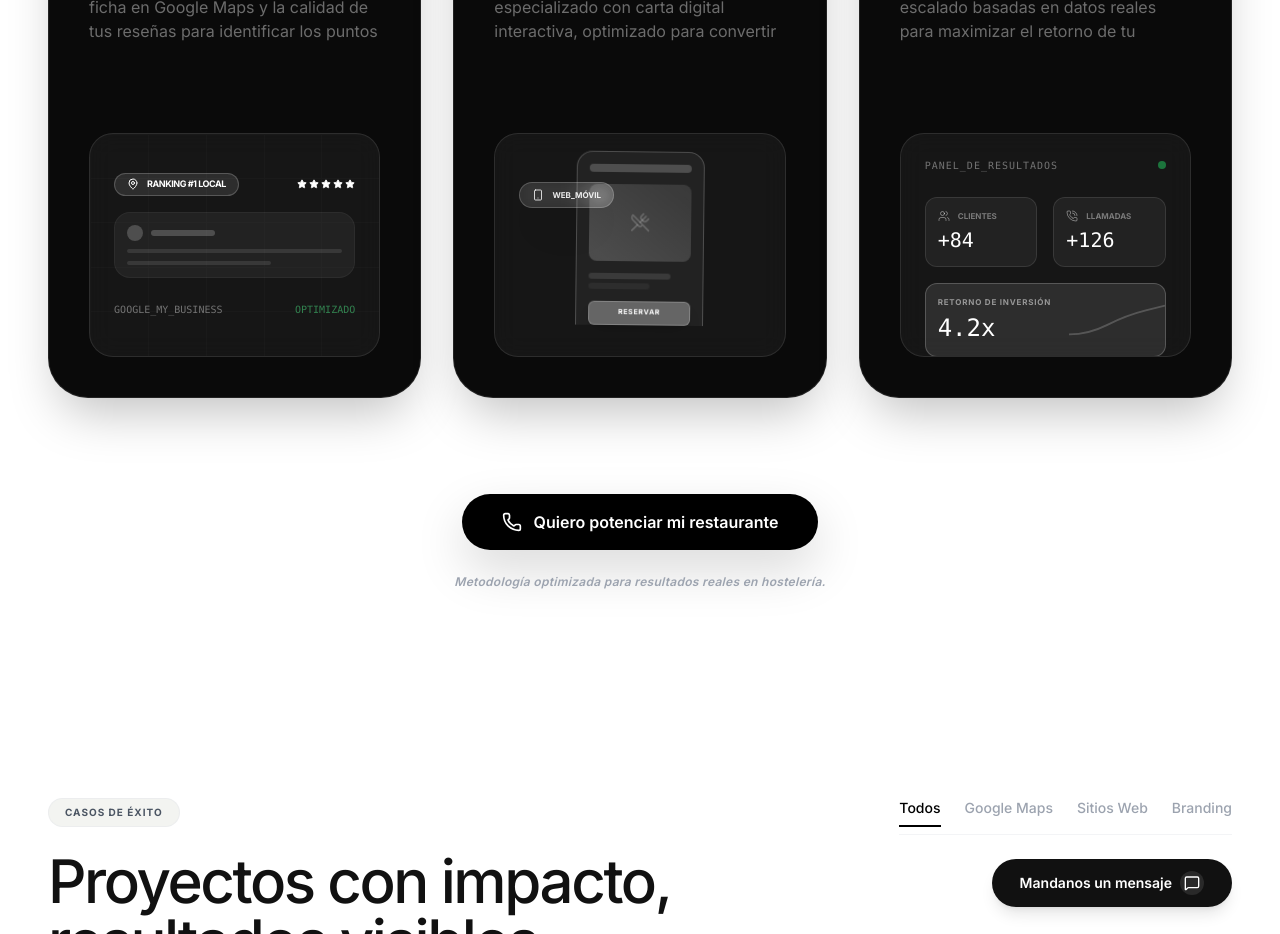
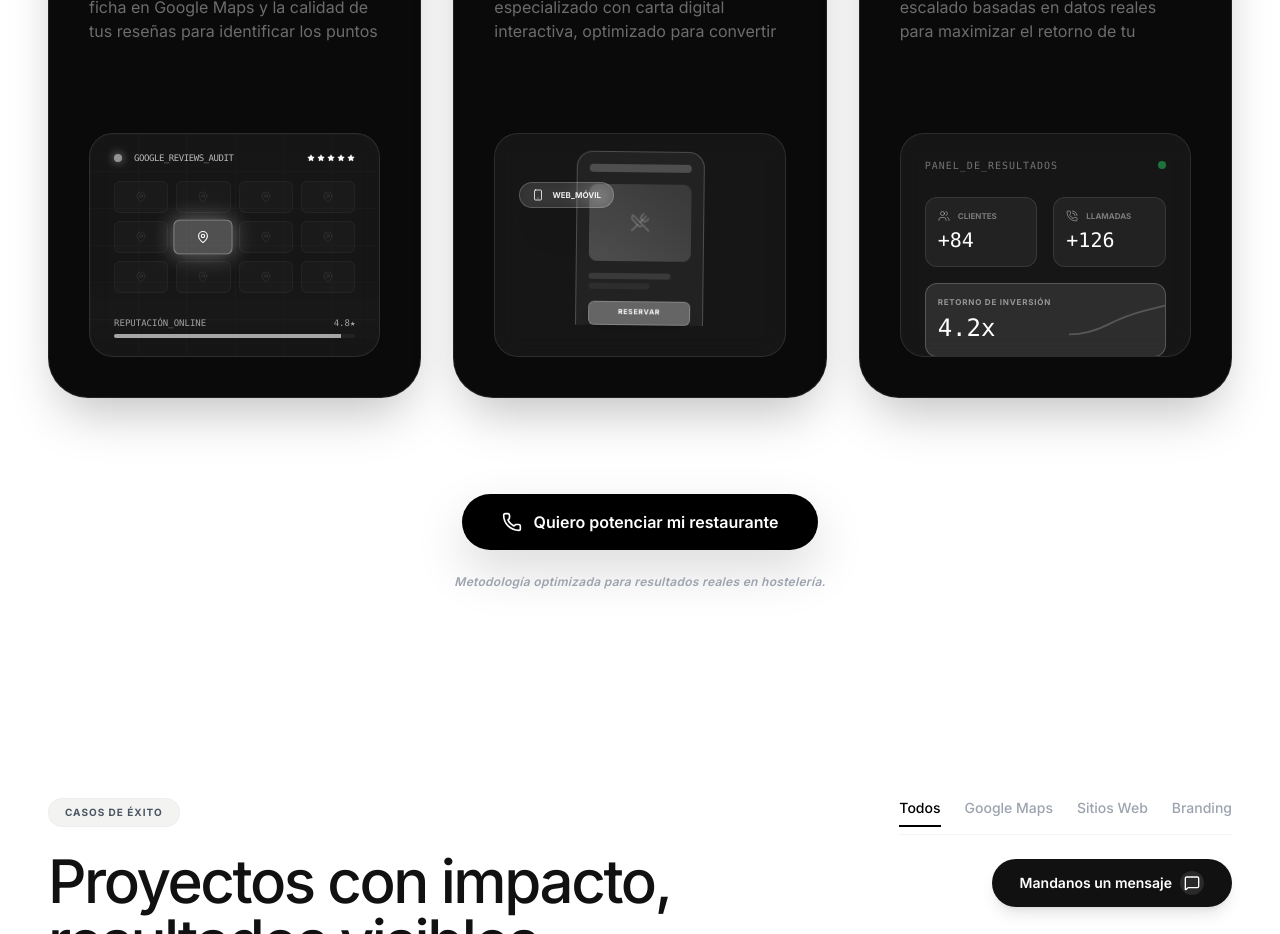
Before and after one commit to motionsmanagement/Motions, a React (Vite) app: page / in a window 1280 px wide. Shown: the part 2420-3354 px from the top of the page. Built offline with nearby package versions, Linux system fonts and the light colour scheme.

Commit message:
design: restore technical scanner to first card with google reviews focus

```diff
--- a/components/HowItWorks.tsx
+++ b/components/HowItWorks.tsx
@@ -29,43 +29,46 @@ const HowItWorks: React.FC = () => {
               </p>
             </div>
 
-            {/* Visualization: Google Maps & Reviews Focus */}
+            {/* Visualization: Restored Technical Scanner Focus on Google Reviews */}
             <div className="mt-auto relative bg-white/5 rounded-3xl p-6 border border-white/10 backdrop-blur-md h-56 flex flex-col justify-center overflow-hidden">
-              <div className="absolute inset-0 opacity-20">
-                <div className="grid grid-cols-5 grid-rows-5 w-full h-full">
-                  {[...Array(25)].map((_, i) => (
-                    <div key={i} className="border-t border-l border-white/10"></div>
+              <div className="absolute inset-0 opacity-10">
+                <div className="grid grid-cols-6 grid-rows-6 w-full h-full">
+                  {[...Array(36)].map((_, i) => (
+                    <div key={i} className="border-t border-l border-white/20"></div>
                   ))}
                 </div>
               </div>
 
+              <div className="absolute inset-0 bg-gradient-to-b from-transparent via-white/5 to-transparent h-1/2 w-full animate-scan pointer-events-none"></div>
+
               <div className="relative space-y-4">
-                {/* Map Pin Highlight */}
-                <div className="flex items-center justify-between mb-2">
-                  <div className="flex items-center gap-2 px-3 py-1 bg-white/10 rounded-full border border-white/20">
-                    <MapPin className="w-3 h-3 text-white" />
-                    <span className="text-[9px] font-bold text-white uppercase tracking-tighter">Ranking #1 Local</span>
+                <div className="flex items-center justify-between">
+                  <div className="flex items-center gap-3">
+                    <div className="w-2 h-2 rounded-full bg-white animate-pulse shadow-[0_0_10px_white]"></div>
+                    <span className="text-[9px] font-mono text-white/70 tracking-tighter uppercase whitespace-offset-1">GOOGLE_REVIEWS_AUDIT</span>
                   </div>
                   <div className="flex gap-0.5">
                     {[...Array(5)].map((_, i) => (
-                      <Star key={i} className="w-2.5 h-2.5 text-white fill-white" />
+                      <Star key={i} className="w-2 h-2 text-white/40 fill-white" />
                     ))}
                   </div>
                 </div>
-
-                {/* Review Feed Snippet */}
-                <div className="space-y-2 bg-white/5 p-3 rounded-2xl border border-white/5">
-                  <div className="flex items-center gap-2">
-                    <div className="w-4 h-4 rounded-full bg-white/20"></div>
-                    <div className="h-1.5 w-16 bg-white/20 rounded-full"></div>
+                <div className="grid grid-cols-4 gap-2">
+                  {[...Array(12)].map((_, i) => (
+                    <div key={i} className={`h-8 rounded-md border border-white/10 flex items-center justify-center transition-all duration-1000 ${i === 5 ? 'bg-white/25 scale-110 border-white/30' : 'bg-white/5 opacity-40'}`}
+                      style={{ animation: i === 5 ? 'pulse-glow 2s infinite' : 'none' }}>
+                      <MapPin className={`w-3 h-3 ${i === 5 ? 'text-white' : 'text-white/20'}`} />
+                    </div>
+                  ))}
+                </div>
+                <div className="pt-2">
+                  <div className="flex justify-between text-[9px] text-white/60 mb-1 font-mono uppercase">
+                    <span>Reputación_Online</span>
+                    <span className="tabular-nums">4.8★</span>
                   </div>
-                  <div className="h-1 w-full bg-white/10 rounded-full"></div>
-                  <div className="h-1 w-2/3 bg-white/10 rounded-full"></div>
-                </div>
-
-                <div className="flex items-center justify-between pt-2">
-                  <div className="text-[10px] text-white/40 font-mono">GOOGLE_MY_BUSINESS</div>
-                  <div className="text-[10px] text-green-400 font-mono animate-pulse">OPTIMIZADO</div>
+                  <div className="h-1 w-full bg-white/5 rounded-full overflow-hidden">
+                    <div className="h-full w-[94%] bg-white/60 animate-load-slow"></div>
+                  </div>
                 </div>
               </div>
             </div>
@@ -193,6 +196,13 @@ const HowItWorks: React.FC = () => {
                     0%, 100% { box-shadow: 0 0 5px rgba(255,255,255,0.2); }
                     50% { box-shadow: 0 0 20px rgba(255,255,255,0.4); }
                 }
+                @keyframes grow-up {
+                    from { height: 0; opacity: 0; }
+                    to { opacity: 1; }
+                }
+                .animate-load-slow {
+                    animation: grow-up 2s ease-out forwards;
+                }
             `}} />
     </section>
   );
```
